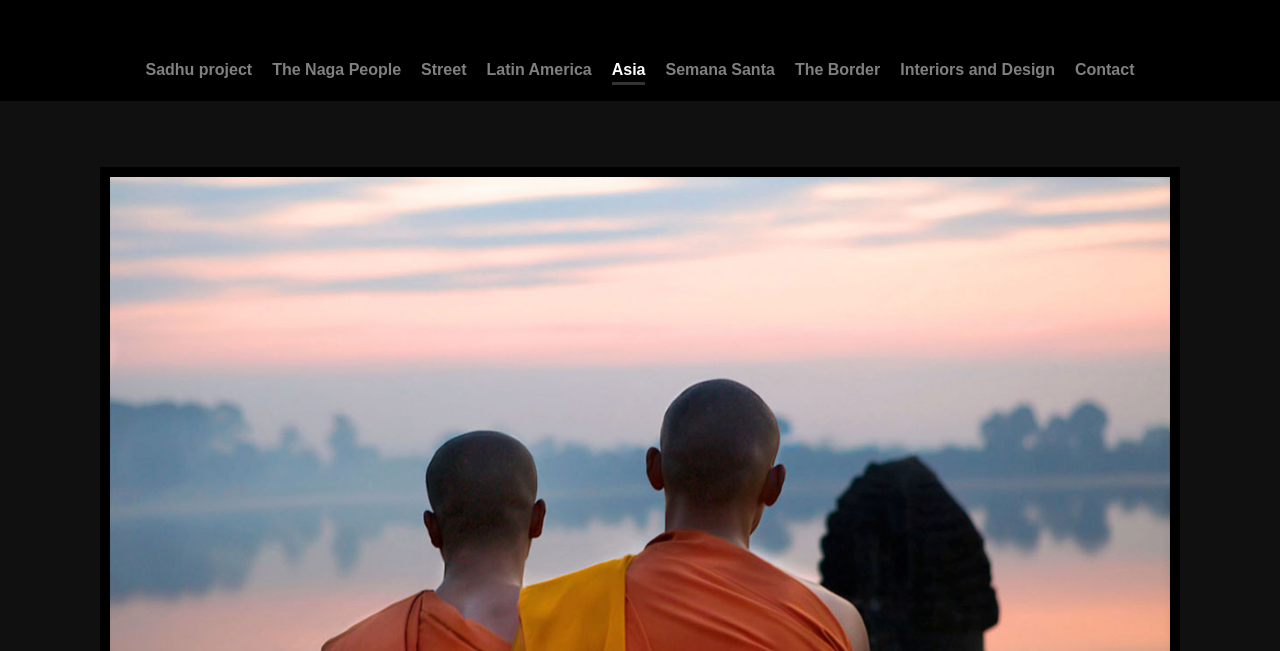
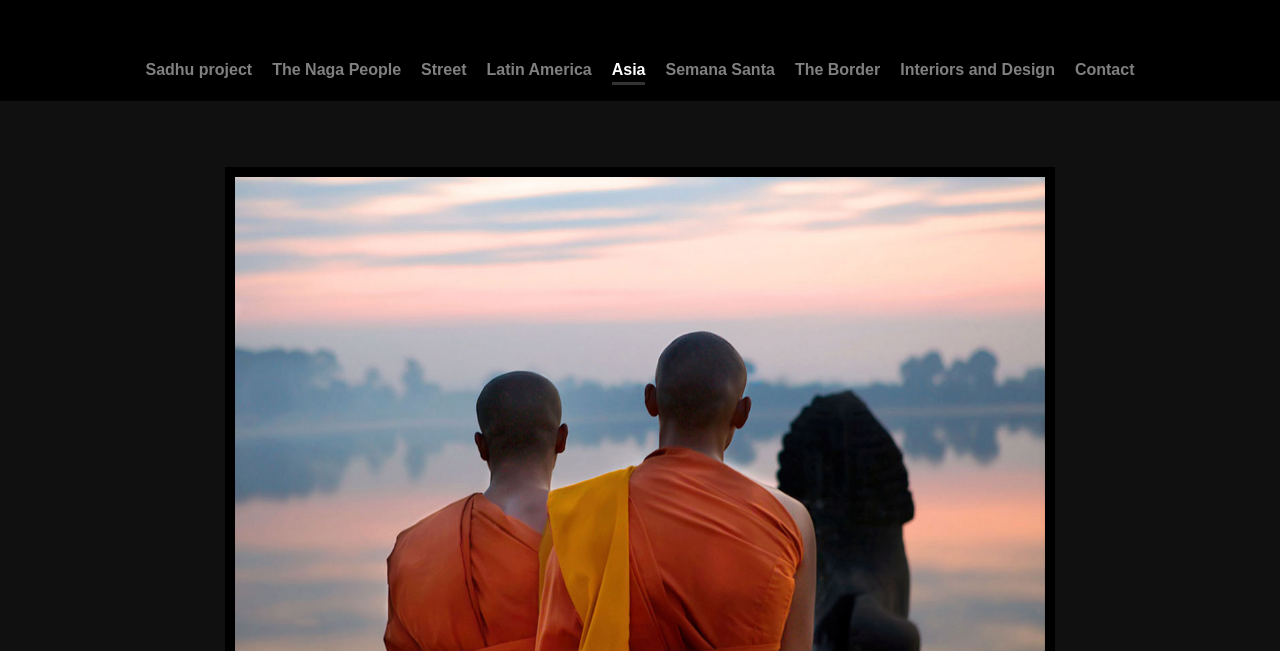
Before and after one commit to stevevr/cp, a plain HTML site: page asia.html in a window 1280 px wide. Shown: the part 149-800 px from the top of the page. Drawn offline with nearby package versions, Linux system fonts and the light colour scheme; a web font is replaced by a local one.

Commit message:
Update cp.css
Paul css

```diff
--- a/cp.css
+++ b/cp.css
@@ -221,10 +221,7 @@ footer a {
 	border: 10px solid black;
 	background-color: black;
 	margin: 40px 0;
-	/* box-shadow: 0px 0px 30px rgb(10, 10, 10);
-	-moz-box-shadow: 0px 0px 30px rgb(10, 10, 10);
-	-webkit-box-shadow: 0px 0px 40px rgb(10, 10, 10);
-	-khtml-box-shadow: 0px 0px 30px rgb(10, 10, 10); */
+	max-height: 70vh;
 }
 
 .bg-dark {
```
